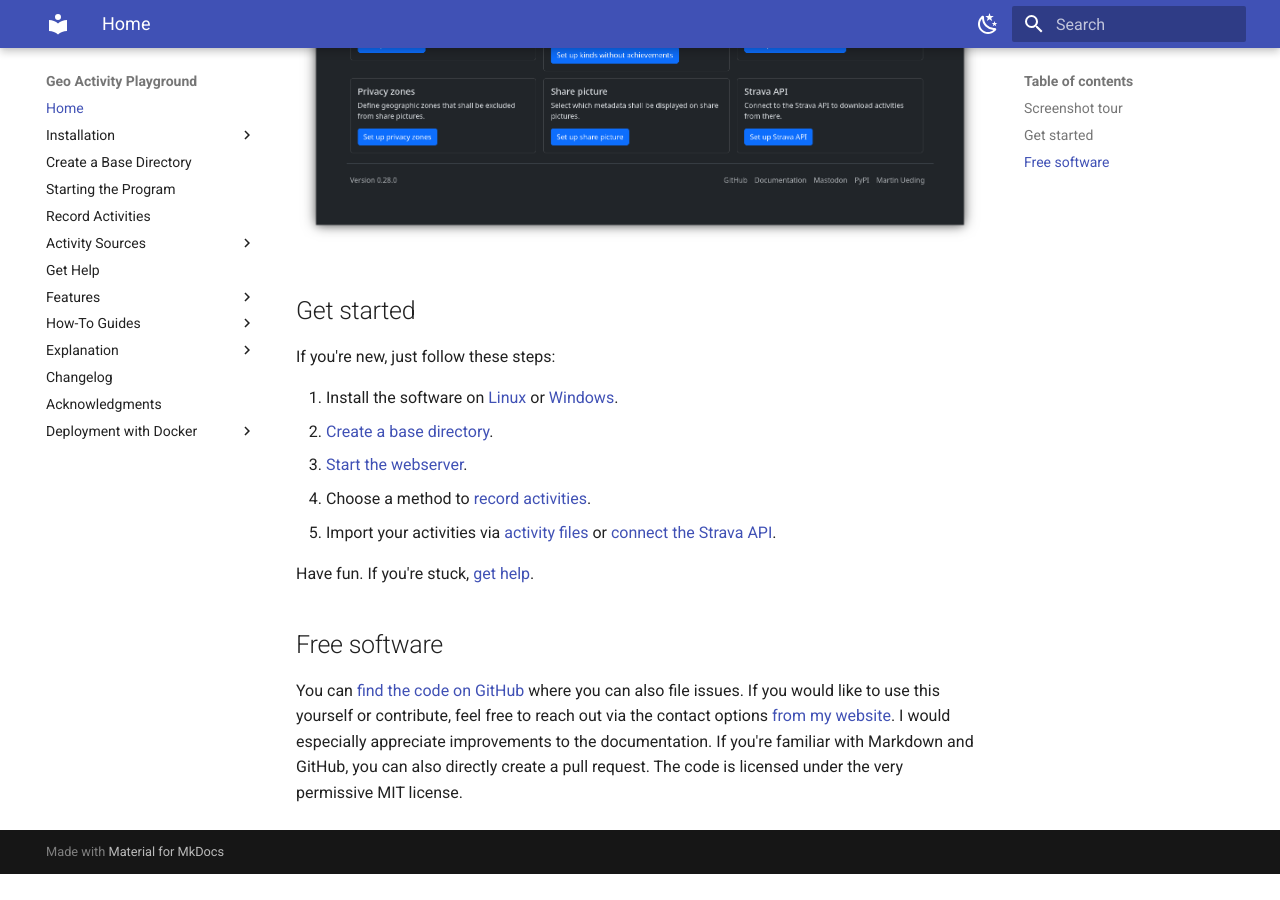
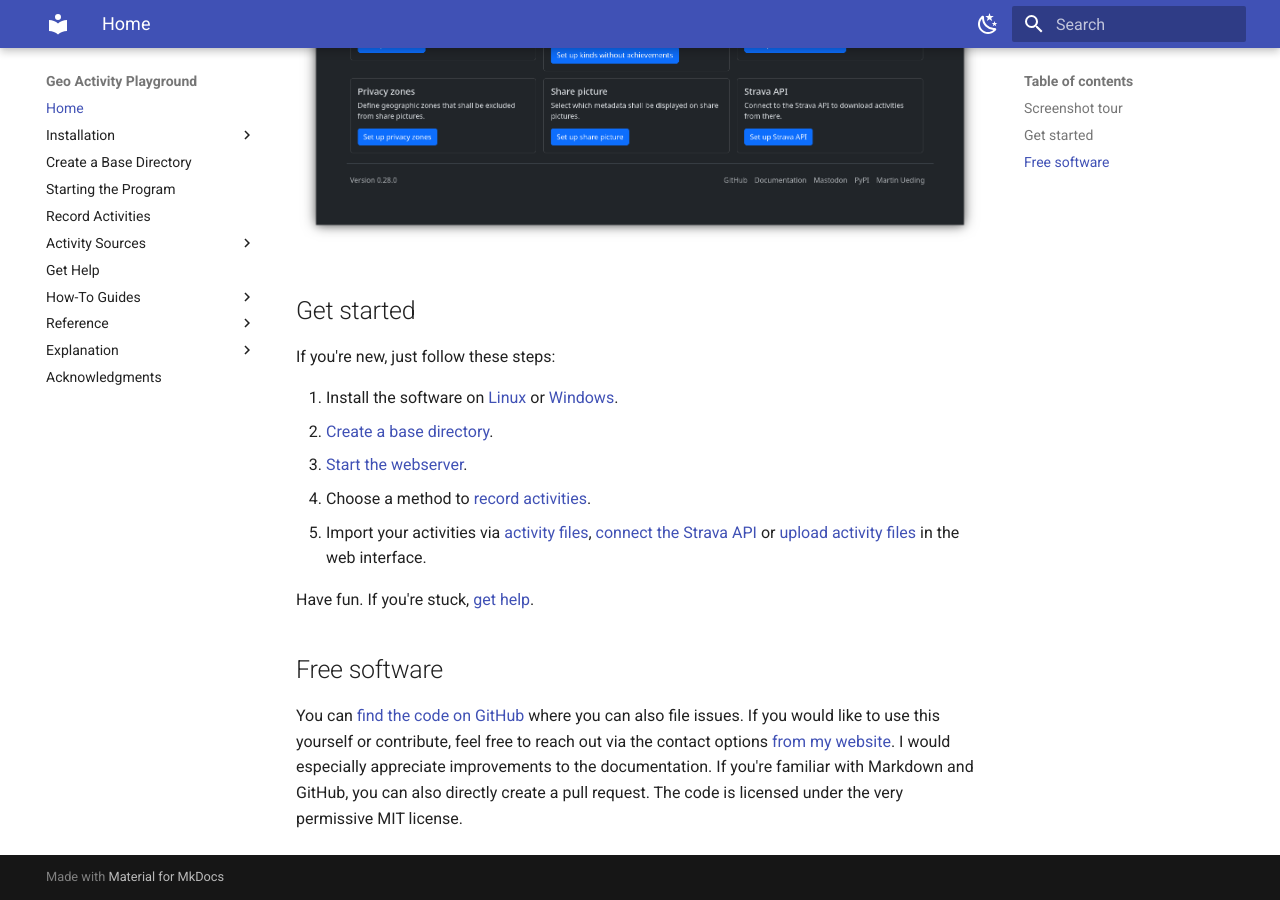
Before and after one commit to martin-ueding/geo-activity-playground, an MkDocs documentation site: the page built from docs/index.md, in a window 1280 px wide and 900 px high, scrolled down 3148 px. Built offline with MkDocs 1.6.1 and Material for MkDocs 9.7.7, drawn with Linux system fonts in a browser that asks for light colours; before the commit the page ends 4022 px from its top, so only the background shows below that.

Commit message:
Finish changes to the docs

```diff
--- a/docs/index.md
+++ b/docs/index.md
@@ -38,7 +38,7 @@
 2. [Create a base directory](create-a-base-directory.md).
 3. [Start the webserver](starting-the-webserver.md).
 4. Choose a method to [record activities](record-activities.md).
-5. Import your activities via [activity files](import-activity-files.md) or [connect the Strava API](connect-strava-api.md).
+5. Import your activities via [activity files](import-activity-files.md), [connect the Strava API](connect-strava-api.md) or [upload activity files](upload-activity-files.md) in the web interface.
 
 Have fun. If you're stuck, [get help](get-help.md).
 
--- a/mkdocs.yml
+++ b/mkdocs.yml
@@ -31,25 +31,24 @@
   - Activity Sources:
     - import-activity-files.md
     - connect-strava-api.md
+    - upload-activity-files.md
     - moving-from-strava.md
-    - advanced-metadata-extraction.md
   - get-help.md
-  - Features:
-    - features/upload.md
-    - features/kind-rename.md
   - How-To Guides:
     - plan-missing-tile-rides.md
     - create-a-privacy-zone.md
     - set-up-a-development-environment.md
+    - rename-activity-kinds.md
+    - using-git-version-via-docker.md
+    - using-git-version-via-docker-compose.md
+    - using-git-version-via-docker-compose-and-tailscale-vpn.md
+  - Reference:
+    - advanced-metadata-extraction.md
+    - changelog.md
   - Explanation:
     - explorer-tiles.md
     - eddington-number.md
-  - changelog.md
   - acknowledgments.md
-  - Deployment with Docker:
-    - using-git-version-via-docker.md
-    - using-git-version-via-docker-compose.md
-    - using-git-version-via-docker-compose-and-tailscale-vpn.md
 
 markdown_extensions:
   - pymdownx.highlight
```
Also changed, not shown: docs/features/kind-rename.md (deleted, +0 -11 lines), docs/features/upload.md (deleted, +0 -21 lines), docs/plan-missing-tile-rides.md (+6 -2 lines), docs/rename-activity-kinds.md (added, +11 -0 lines), docs/upload-activity-files.md (added, +7 -0 lines), docs/features/upload-form.png (deleted).
